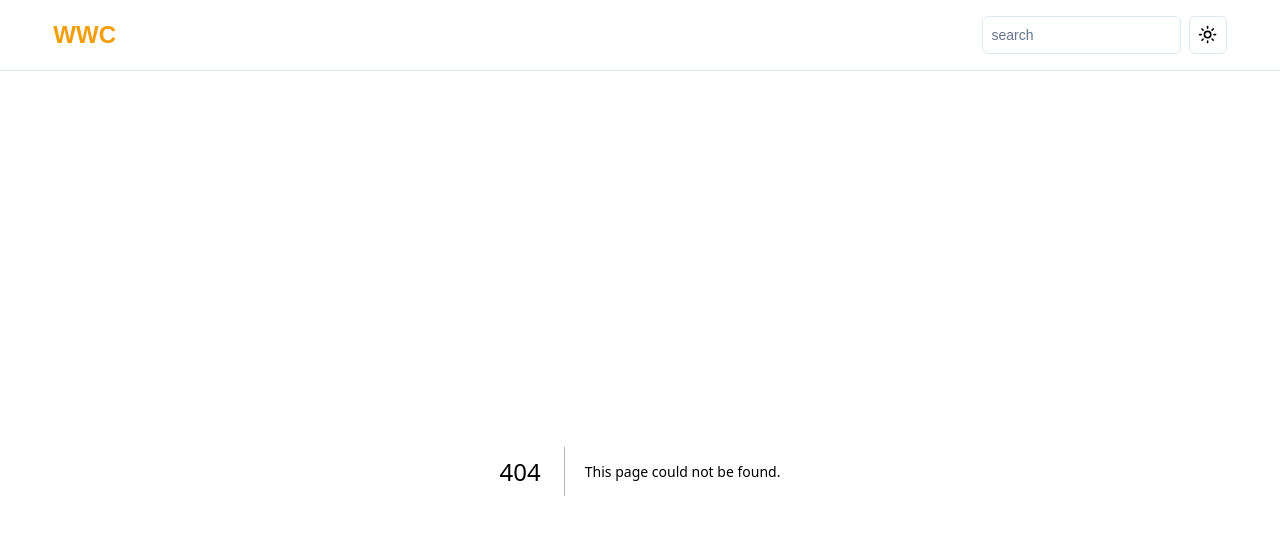
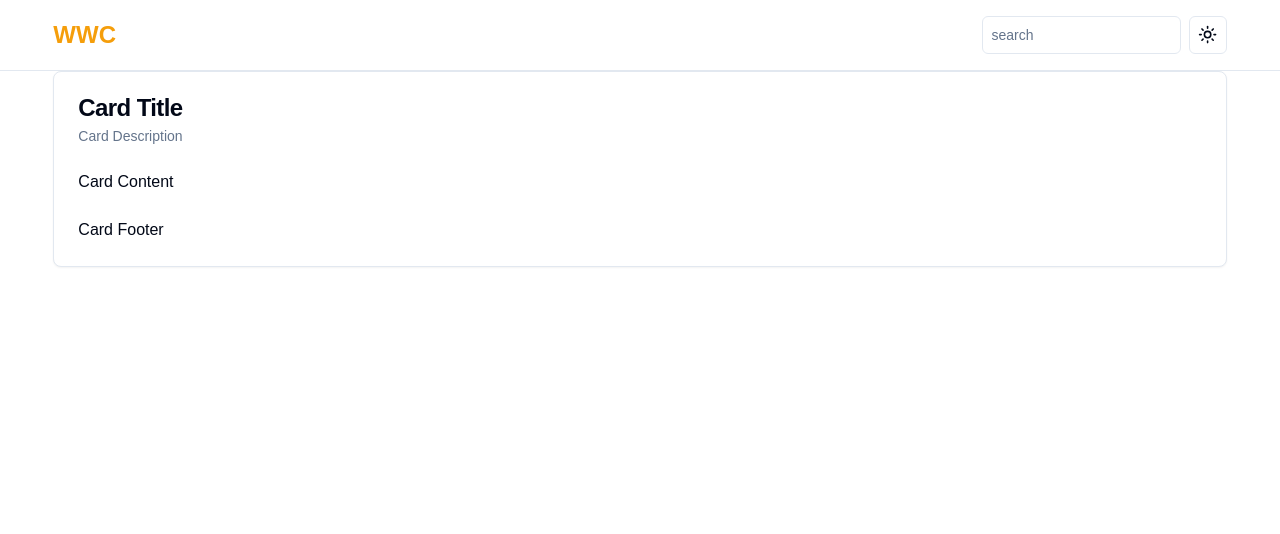
Before and after one commit to RPJ-Overseas-Exim/yp-messenger-next, a Next.js app: page /messenger in a window 1280 px wide. Before the commit this address had no page. Shown: the top 534 px of the page. Built offline with nearby package versions, Linux system fonts and the light colour scheme.

Commit message:
changes to the routing structure

```diff
--- /dev/null
+++ b/src/app/messenger/page.tsx
@@ -0,0 +1,10 @@
+import React from "react"
+import { Chat } from "@/components/chats/Chat"
+
+export default function Chats() {
+    return (
+        <main className="mx-auto w-11/12">
+            <Chat />
+        </main>
+    )
+}
--- a/src/components/Navbar.tsx
+++ b/src/components/Navbar.tsx
@@ -5,11 +5,12 @@
 export function Navbar() {
     return (
         <>
-            <nav className="block py-4 mx-auto w-11/12">
+            <nav className="sticky py-4 mx-auto w-11/12 backdrop-blur-sm">
                 <ul className="flex justify-between items-center">
                     <li>
                         <h2 className="text-amber-500 text-2xl font-semibold">WWC</h2>
                     </li>
+
                     <div className="flex gap-2 items-center">
                         <li className="flex gap-2 items-center">
                             <Input placeholder="search" className="p-2 h-auto" />
@@ -17,6 +18,7 @@
                             <ThemeSwitch/>
                             </div>
                         </li>
+
                     </div>
                 </ul>
             </nav>
--- /dev/null
+++ b/src/components/chats/Chat.tsx
@@ -0,0 +1,28 @@
+import React from "react"
+
+import {
+    Card,
+    CardContent,
+    CardDescription,
+    CardFooter,
+    CardHeader,
+    CardTitle,
+} from "@/components/ui/card"
+
+export function Chat() {
+    return (
+        <Card>
+            <CardHeader>
+                <CardTitle>Card Title</CardTitle>
+                <CardDescription>Card Description</CardDescription>
+            </CardHeader>
+            <CardContent>
+                <p>Card Content</p>
+            </CardContent>
+            <CardFooter>
+                <p>Card Footer</p>
+            </CardFooter>
+        </Card>
+
+    )
+}
--- /dev/null
+++ b/src/components/ui/card.tsx
@@ -0,0 +1,79 @@
+import * as React from "react"
+
+import { cn } from "@/lib/utils"
+
+const Card = React.forwardRef<
+  HTMLDivElement,
+  React.HTMLAttributes<HTMLDivElement>
+>(({ className, ...props }, ref) => (
+  <div
+    ref={ref}
+    className={cn(
+      "rounded-lg border bg-card text-card-foreground shadow-sm",
+      className
+    )}
+    {...props}
+  />
+))
+Card.displayName = "Card"
+
+const CardHeader = React.forwardRef<
+  HTMLDivElement,
+  React.HTMLAttributes<HTMLDivElement>
+>(({ className, ...props }, ref) => (
+  <div
+    ref={ref}
+    className={cn("flex flex-col space-y-1.5 p-6", className)}
+    {...props}
+  />
+))
+CardHeader.displayName = "CardHeader"
+
+const CardTitle = React.forwardRef<
+  HTMLParagraphElement,
+  React.HTMLAttributes<HTMLHeadingElement>
+>(({ className, ...props }, ref) => (
+  <h3
+    ref={ref}
+    className={cn(
+      "text-2xl font-semibold leading-none tracking-tight",
+      className
+    )}
+    {...props}
+  />
+))
+CardTitle.displayName = "CardTitle"
+
+const CardDescription = React.forwardRef<
+  HTMLParagraphElement,
+  React.HTMLAttributes<HTMLParagraphElement>
+>(({ className, ...props }, ref) => (
+  <p
+    ref={ref}
+    className={cn("text-sm text-muted-foreground", className)}
+    {...props}
+  />
+))
+CardDescription.displayName = "CardDescription"
+
+const CardContent = React.forwardRef<
+  HTMLDivElement,
+  React.HTMLAttributes<HTMLDivElement>
+>(({ className, ...props }, ref) => (
+  <div ref={ref} className={cn("p-6 pt-0", className)} {...props} />
+))
+CardContent.displayName = "CardContent"
+
+const CardFooter = React.forwardRef<
+  HTMLDivElement,
+  React.HTMLAttributes<HTMLDivElement>
+>(({ className, ...props }, ref) => (
+  <div
+    ref={ref}
+    className={cn("flex items-center p-6 pt-0", className)}
+    {...props}
+  />
+))
+CardFooter.displayName = "CardFooter"
+
+export { Card, CardHeader, CardFooter, CardTitle, CardDescription, CardContent }
```
